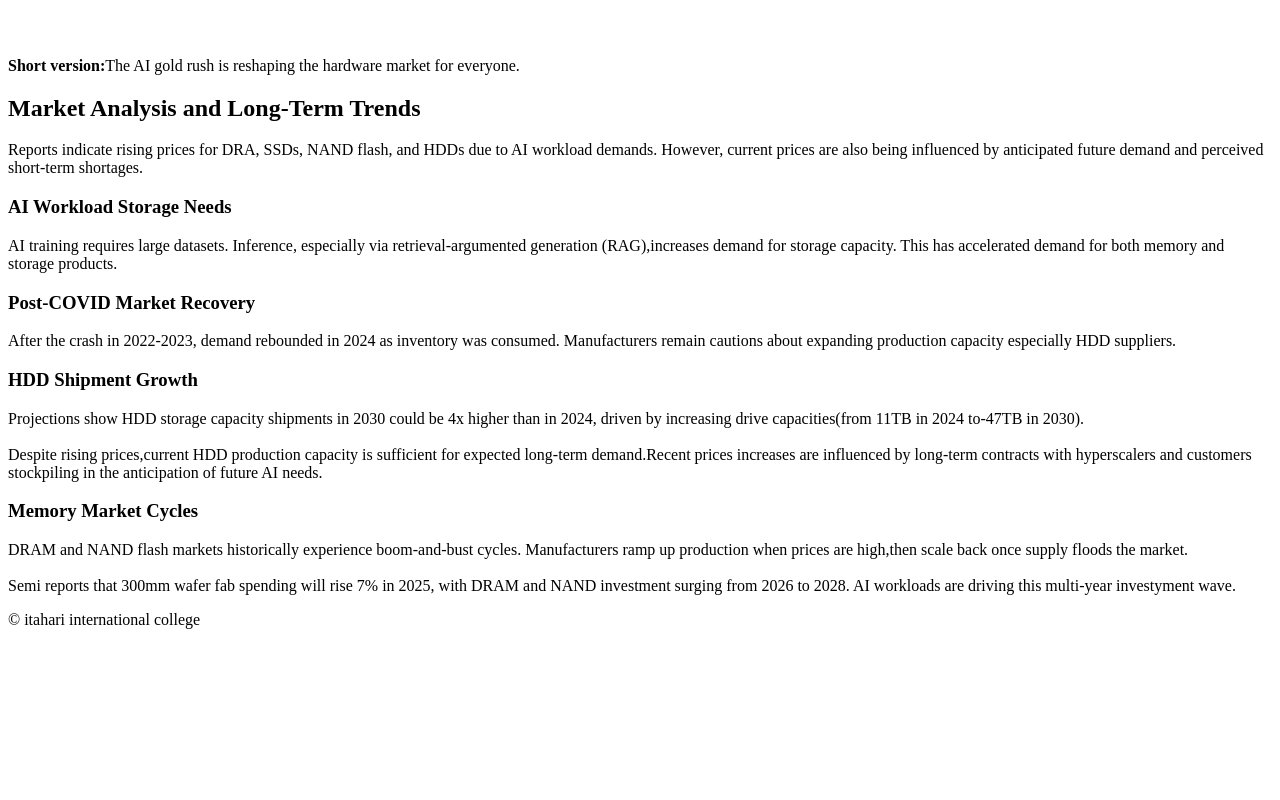
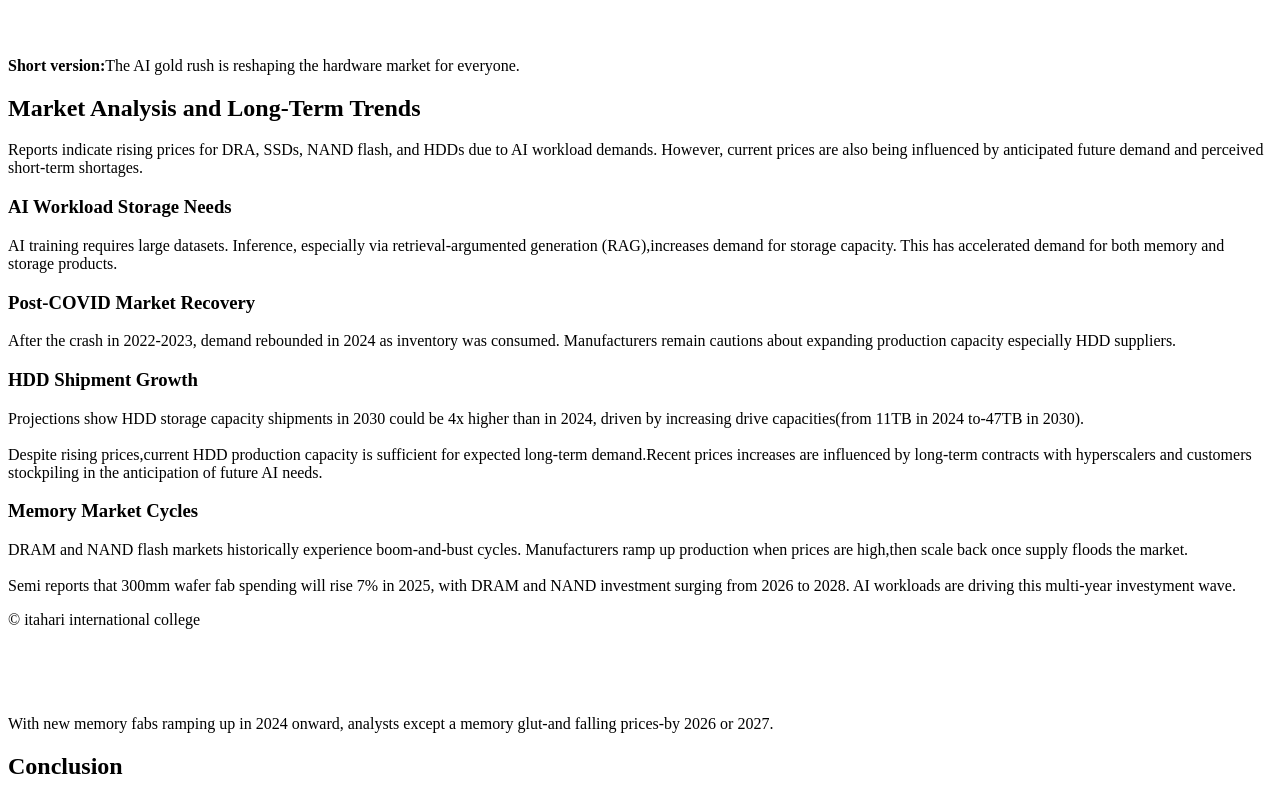
Before and after one commit to Time-Emperor/Workshop, a plain HTML site: page 1st.html in a window 1280 px wide. Shown: the part 736-1536 px from the top of the page. Before the commit the page ends 1443 px from the top, so only its background shows below. Drawn offline with Linux system fonts and the light colour scheme.

Commit message:
Update 1st.html

```diff
--- a/1st.html
+++ b/1st.html
@@ -115,6 +115,13 @@ age-and-memory-price-surges-supporting-aidemand-likely-temporary/">Source 1</a>
     <br>
     <br>
     <br>
+    <section>
+        <p>With new memory fabs ramping up in 2024 onward, analysts except a memory glut-and falling prices-by 2026 or 2027.</p>
+    </section>
+    <section>
+        <h2>Conclusion</h2>
+
+    </section>
 </body>
 
 </html>
```
